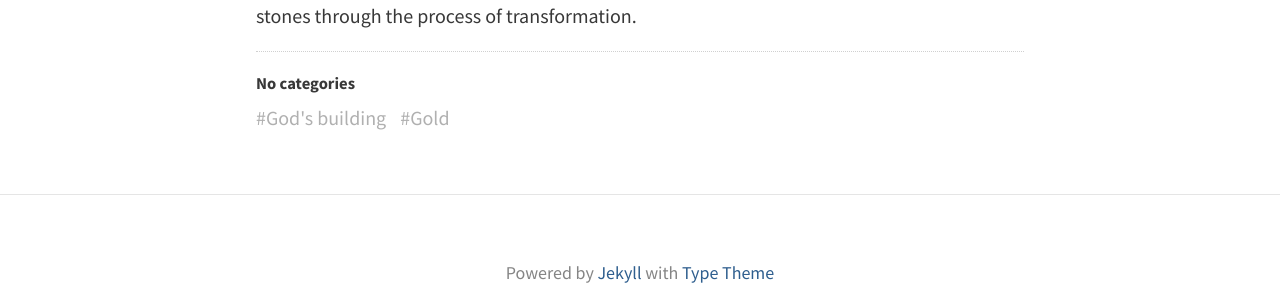
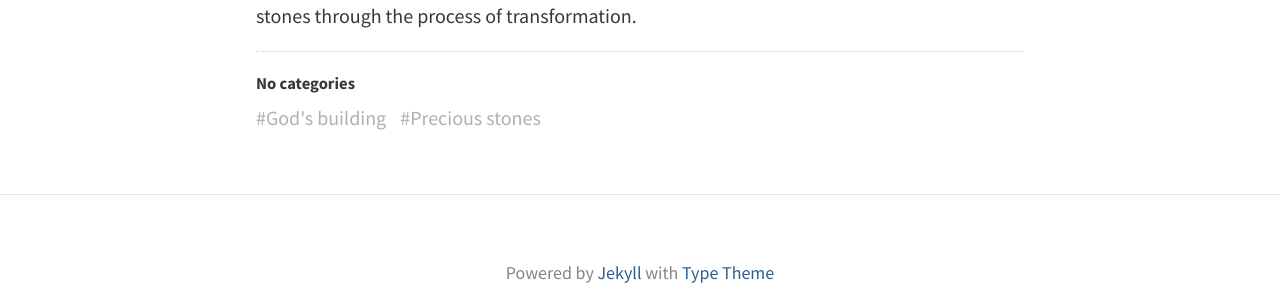
Before and after one commit to yistLin/prove-it, a Jekyll site: the page built from _posts/2019-08-30-Prove-how-onyx-represents-the-Spirit.md, in a window 1280 px wide. Shown: the part 532-832 px from the top of the page. Built offline with Jekyll 4.4.1, drawn with Linux system fonts in a browser that asks for light colours.

Commit message:
Update 2019-08-30-Prove-how-onyx-represents-the-Spirit.md

```diff
--- a/_posts/2019-08-30-Prove-how-onyx-represents-the-Spirit.md
+++ b/_posts/2019-08-30-Prove-how-onyx-represents-the-Spirit.md
@@ -1,7 +1,7 @@
 ---
 layout: post
 title: "Prove how onyx represents the Spirit"
-tags: [God's building, Gold]
+tags: [God's building, Precious stones]
 ---
 
 2 Cor 3:17  And the Lord is the Spirit; and where the Spirit of the Lord is, there is freedom.
```
